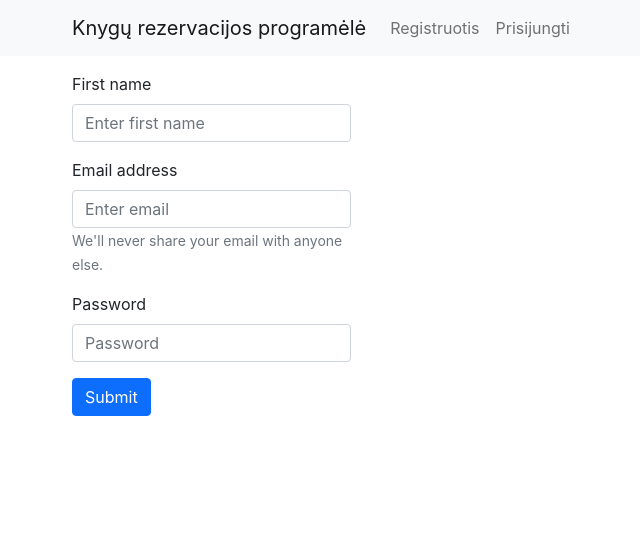
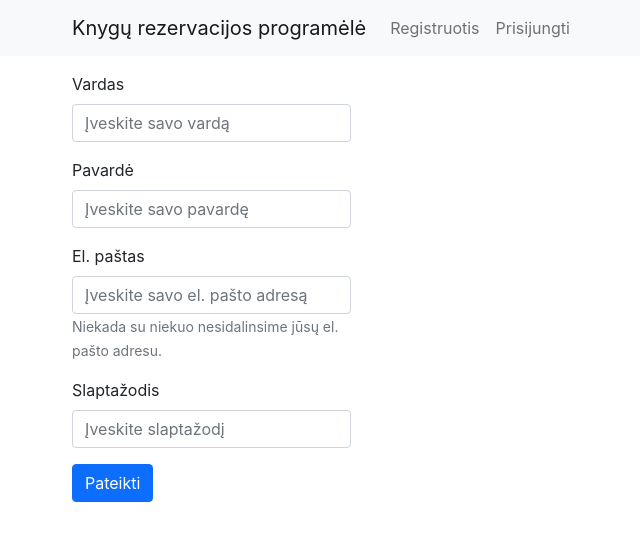
Before and after one commit to Mindaugas2/vtmc-egzaminas, a React (Create React App) app in the folder frontend/: page /register in a window 1280 px wide. Shown: the top 540 px of the page, without its empty margins (10-650 px from the left). Built offline with nearby package versions, Linux system fonts and the light colour scheme; the HTML template or start-up script is replaced by a standard one.

Commit message:
add basic registration form to 'Register' component

```diff
--- a/frontend/src/components/Register.js
+++ b/frontend/src/components/Register.js
@@ -14,10 +14,21 @@ export default function Register() {
                     className='mb-3'
                     controlId="formFirstName"
                 >
-                    <Form.Label>First name</Form.Label>
+                    <Form.Label>Vardas</Form.Label>
                     <Form.Control
                         type="text"
-                        placeholder='Enter first name'
+                        placeholder='Įveskite savo vardą'
+                    />
+                </Form.Group>
+
+                <Form.Group
+                    className='mb-3'
+                    controlId="formLastName"
+                >
+                    <Form.Label>Pavardė</Form.Label>
+                    <Form.Control
+                        type="text"
+                        placeholder='Įveskite savo pavardę'
                     />
                 </Form.Group>
 
@@ -25,13 +36,13 @@ export default function Register() {
                     className="mb-3"
                     controlId="formBasicEmail"
                 >
-                    <Form.Label>Email address</Form.Label>
+                    <Form.Label>El. paštas</Form.Label>
                     <Form.Control
                         type="email"
-                        placeholder="Enter email"
+                        placeholder="Įveskite savo el. pašto adresą"
                     />
                     <Form.Text className="text-muted">
-                        We'll never share your email with anyone else.
+                        Niekada su niekuo nesidalinsime jūsų el. pašto adresu.
                     </Form.Text>
                 </Form.Group>
 
@@ -39,10 +50,10 @@ export default function Register() {
                     className="mb-3"
                     controlId="formBasicPassword"
                 >
-                    <Form.Label>Password</Form.Label>
+                    <Form.Label>Slaptažodis</Form.Label>
                     <Form.Control
                         type="password"
-                        placeholder="Password"
+                        placeholder="Įveskite slaptažodį"
                     />
                 </Form.Group>
 
@@ -50,7 +61,7 @@ export default function Register() {
                     variant="primary"
                     type="submit"
                 >
-                    Submit
+                    Pateikti
                 </Button>
             </Form>
         </Col>
```
